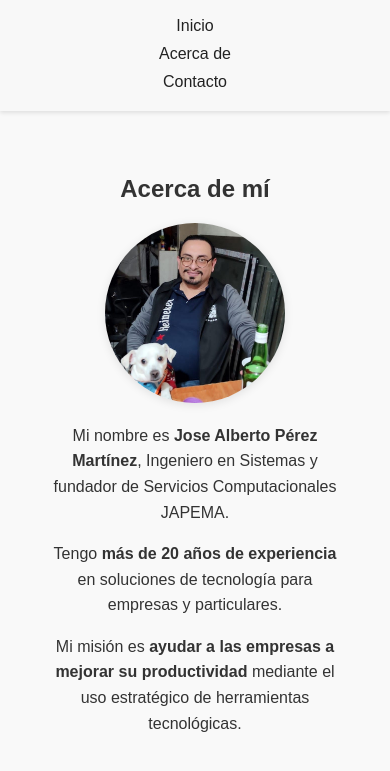
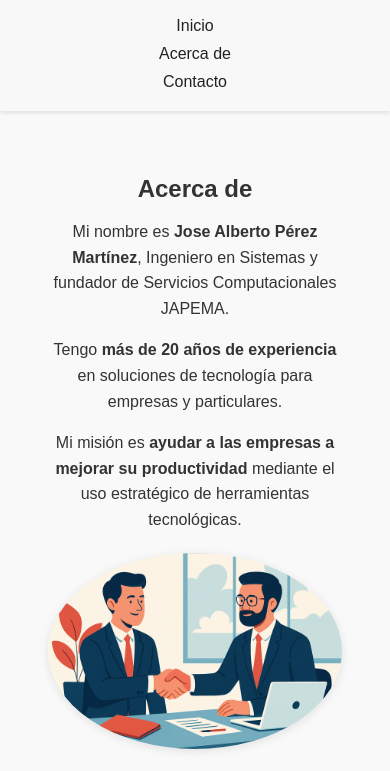
Before and after one commit to AxelPerezR/japema2000, a plain HTML site: page about.html in a window 390 px wide. Shown: the part 73-844 px from the top of the page. Drawn offline with Linux system fonts and the light colour scheme.

Commit message:
Made corrections

```diff
--- a/about.html
+++ b/about.html
@@ -23,11 +23,11 @@
 
   <main>
     <section id="about" class="container">
-      <h2>Acerca de mí</h2>
-      <img src="papa-foto.jpeg" alt="Jose Alberto Perez Martinez" class="profile-photo" />
+      <h2>Acerca de</h2>
       <p>Mi nombre es <strong>Jose Alberto Pérez Martínez</strong>, Ingeniero en Sistemas y fundador de Servicios Computacionales JAPEMA.</p>
       <p>Tengo <strong>más de 20 años de experiencia</strong> en soluciones de tecnología para empresas y particulares.</p>
       <p>Mi misión es <strong>ayudar a las empresas a mejorar su productividad</strong> mediante el uso estratégico de herramientas tecnológicas.</p>
+      <img src="cliente-japema.jpeg" alt="Cliente Japema" class="profile-photo" />
     </section>
   </main>
 
--- a/style.css
+++ b/style.css
@@ -141,7 +141,7 @@ select {
 }
 
 .profile-photo {
-  max-width: 180px;
+  max-width: 500px;
   border-radius: 50%;
   display: block;
   margin: 20px auto;
@@ -166,7 +166,7 @@ select {
     margin-bottom: 10px;
   }
 
-  .image {
+  .image, .profile-photo {
     max-height: 400px;
     max-width: 100%;
   }
```
Also changed, not shown: cliente-japema.jpeg (added), papa-foto.jpeg (deleted).
